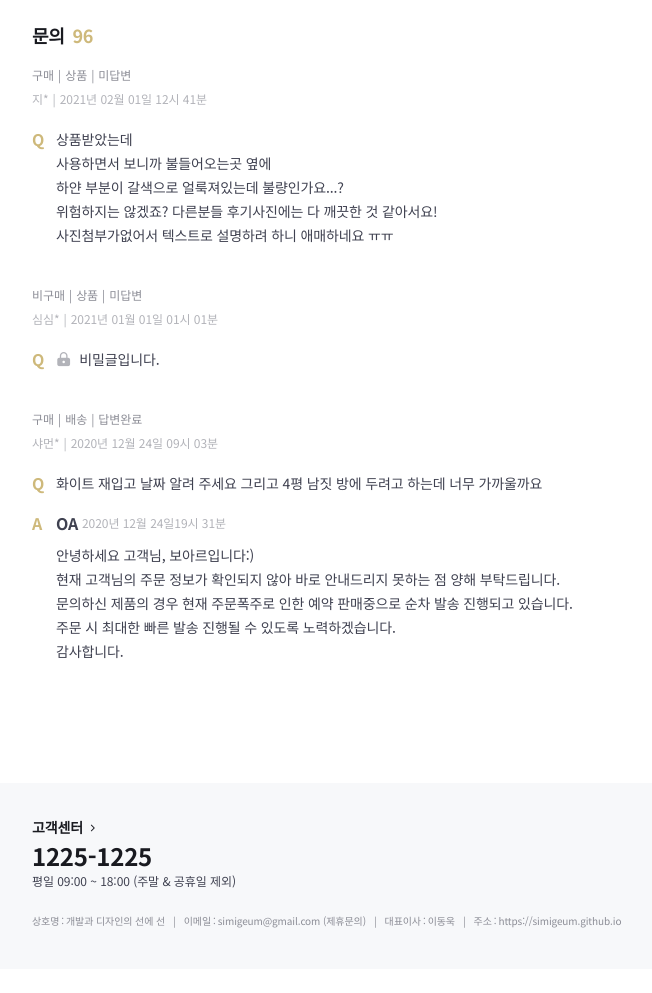
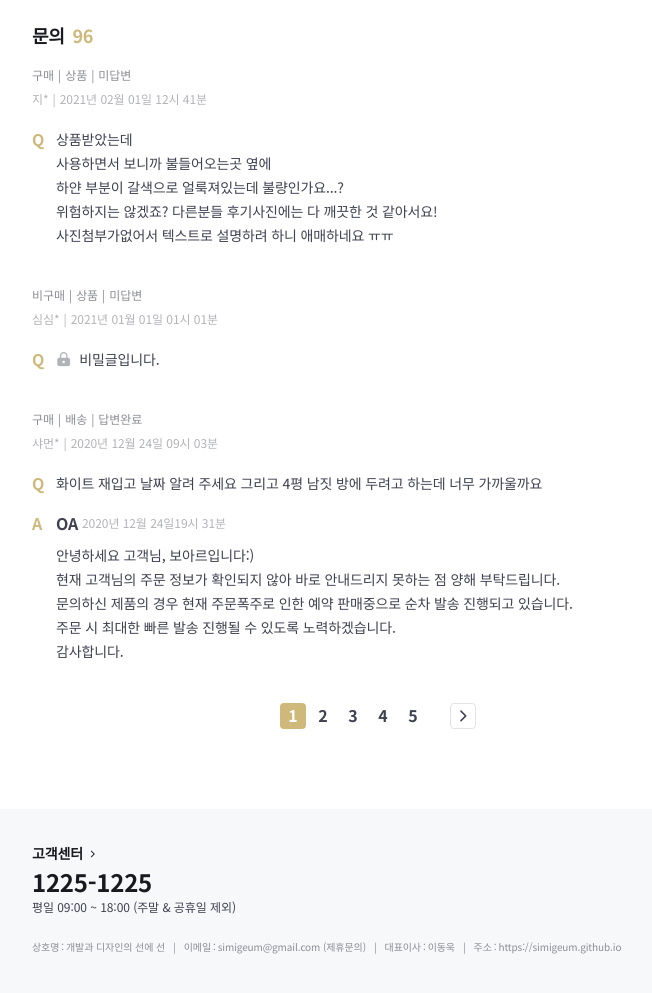
Before and after one commit to pendato23/sunset-house, a website: page index.html in a window 1280 px wide. Shown: the part 10838-11831 px from the top of the page, without its empty margins (48-700 px from the left). Before the commit the page ends 11807 px from the top, so only its background shows below. Drawn offline with nearby package versions, Linux system fonts and the light colour scheme; files whose address does not match are found by name.

Commit message:
🚧 Add a pagination to in .product-inquiry

```diff
--- a/index.html
+++ b/index.html
@@ -1310,6 +1310,19 @@
                     </article>
                   </li>
                 </ol>
+
+                <div class="pagination">
+                  <ol class="page-list">
+                    <li class="page-item is-active"><a href="#">1</a></li>
+                    <li class="page-item"><a href="#">2</a></li>
+                    <li class="page-item"><a href="#">3</a></li>
+                    <li class="page-item"><a href="#">4</a></li>
+                    <li class="page-item"><a href="#">5</a></li>
+                  </ol>
+                  <button class="page-control page-next">
+                    <i class="ic-chevron"></i>
+                  </button>
+                </div>
               </div>
             </section>
             <div class="product-section-divider sm-only" aria-hidden></div>
```
